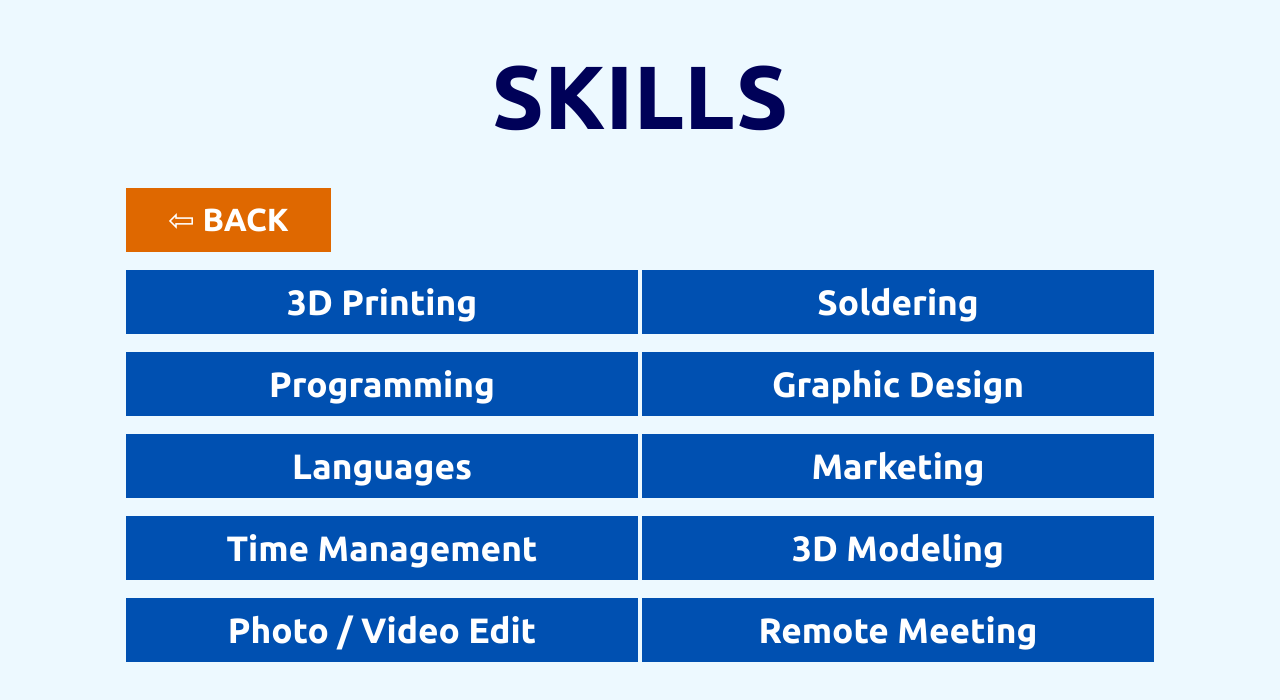
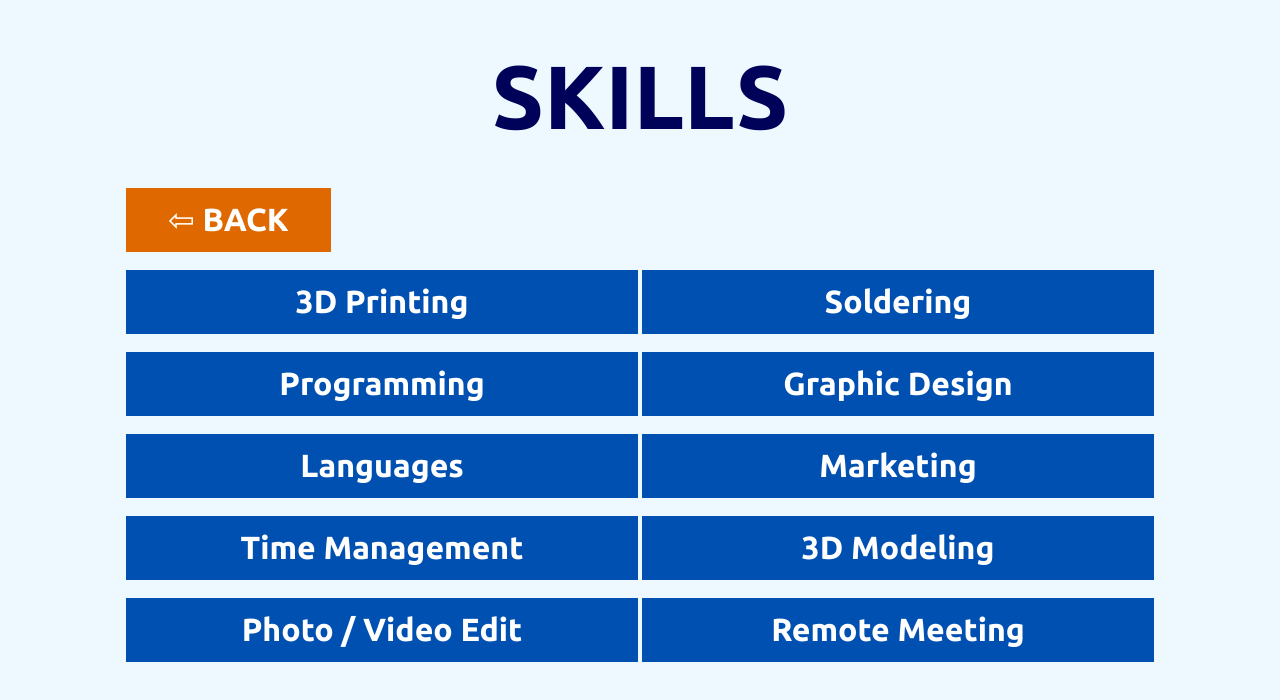
Before and after one commit to AdrianaOlv15/SkillMate_Website, a plain HTML site: page Pages/skills_menu.html in a window 1280 px wide. Drawn offline with Linux system fonts and the light colour scheme.

Commit message:
pushing html file

```diff
--- a/css/stylesheet.css
+++ b/css/stylesheet.css
@@ -46,7 +46,7 @@ body{
     width: 40vw;
 }
 
-.skillsBtn {    font-size:2.75vw;
+.skillsBtn {    font-size:2.5vw;
                 border-style:solid;
                 border-color:rgb(0, 80, 177);
                 background-color:rgb(0, 80, 177);
```
